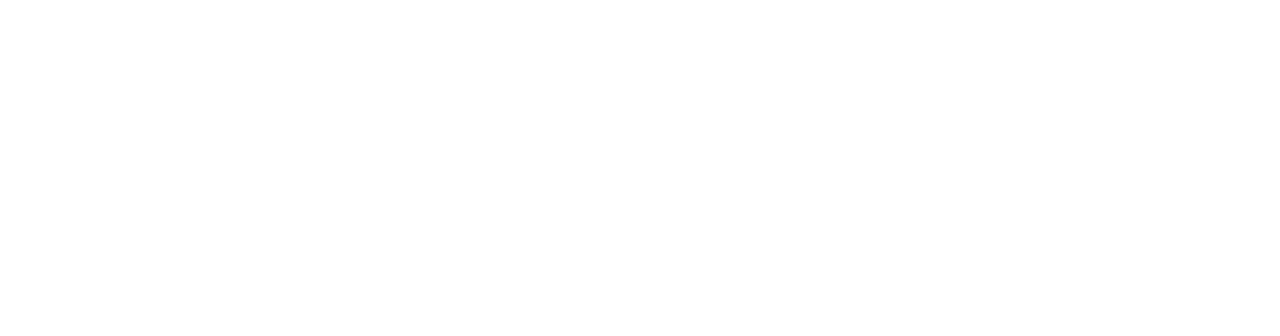
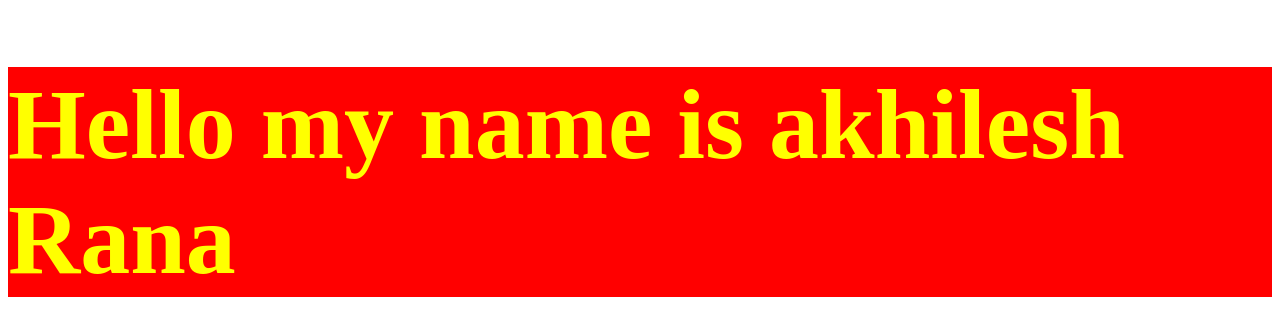
Before and after one commit to Akhilesh2023/22OCTOBER, a plain HTML site: page index.html in a window 1280 px wide. Drawn offline with Linux system fonts and the light colour scheme.

Commit message:
save changes

```diff
--- /dev/null
+++ b/dom.js
@@ -0,0 +1,12 @@
+// const mainHeading = document.querySelector("#main-heading");
+// console.log(mainHeading);
+const mainHeading1 = document.querySelector("h1");
+console.log(mainHeading1);
+mainHeading1.textContent = "Hello my name is akhilesh Rana";
+mainHeading1.style.backgroundColor = "red";
+mainHeading1.style.color = "yellow";
+mainHeading1.style.fontSize = "100px";
+mainHeading1.style.alignContent = "center";
+
+const contenct = document.querySelector("h1");
+console.log(contenct, innerhtml);
--- a/index.html
+++ b/index.html
@@ -5,5 +5,8 @@
     <meta name="viewport" content="width=device-width, initial-scale=1.0" />
     <title>Document</title>
   </head>
-  <body></body>
+  <body>
+    <h1 id="main-heading">hello world this is dom</h1>
+  </body>
+  <script src="dom.js"></script>
 </html>
```
